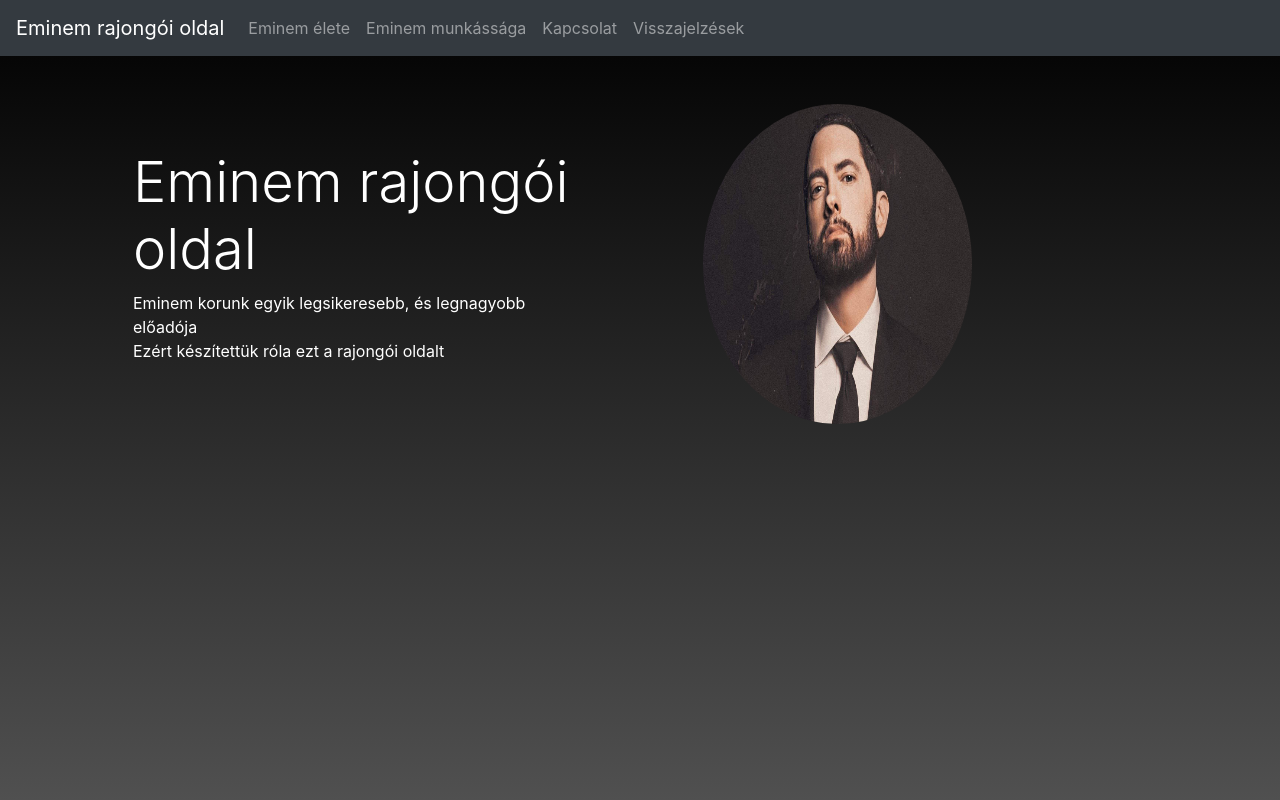
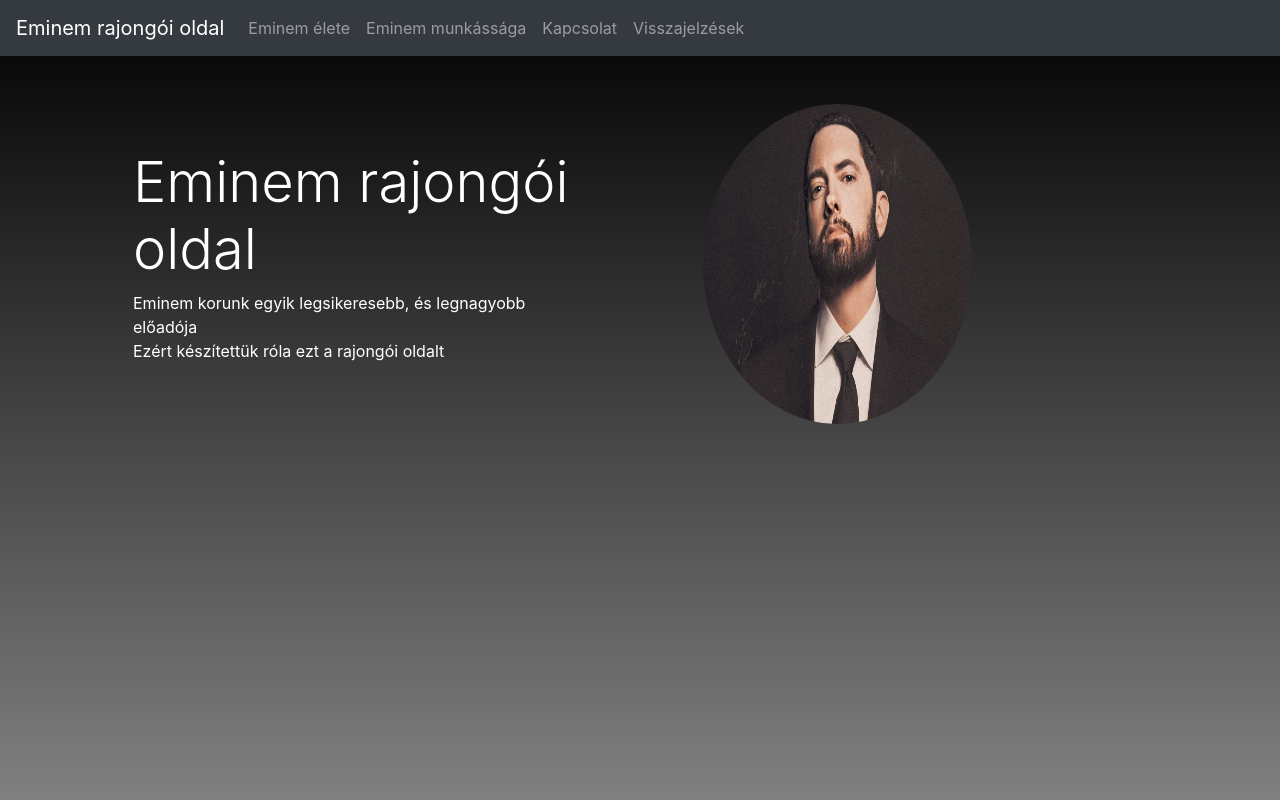
Before and after one commit to borsodi-koppany/RajongoiOldal2022C, a PHP site: page / in a window 1280 px wide. Run offline with PHP 8.4, Linux system fonts and the light colour scheme.

Commit message:
**honlap további formázása** Fixes #20 fixált background

```diff
--- a/css/style.css
+++ b/css/style.css
@@ -1,9 +1,17 @@
 #cont {
   background-image: linear-gradient(black, grey);
-  background-size: 100vh 100vw;
+
   height: 100vh;
+  width: auto;
+  background-position: fixed;
+  background-repeat: no-repeat;
 }
 
 .bevezeto {
   color: white;
 }
+
+#bevezetokep {
+  width: 21vw;
+  height: 40vh;
+}
--- a/index.html
+++ b/index.html
@@ -33,7 +33,7 @@
                   <div class="row align-items-center">
                     <div class="col-lg-6 order-lg-2">
                       <div class="p-5">
-                        <img class="img-fluid rounded-circle" src="Eminem-2020-11.jpg" style="width: 21vw; height: 40vh;">
+                        <img class="img-fluid rounded-circle" id="bevezetokep" src="Eminem-2020-11.jpg">
                       </div>
                     </div>
                     <div class="col-lg-6 order-lg-1">
```
